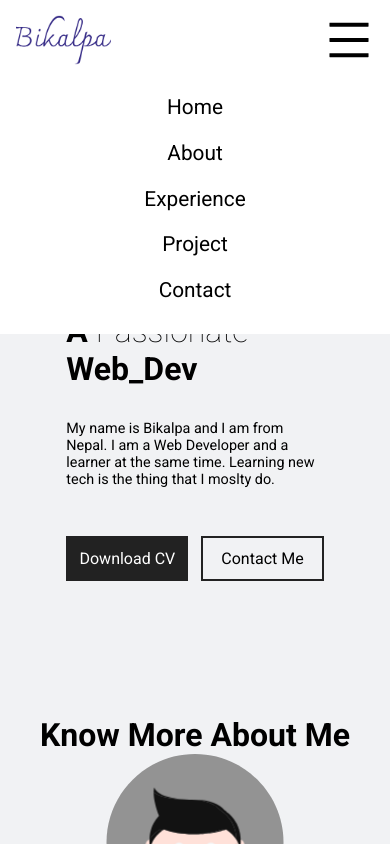
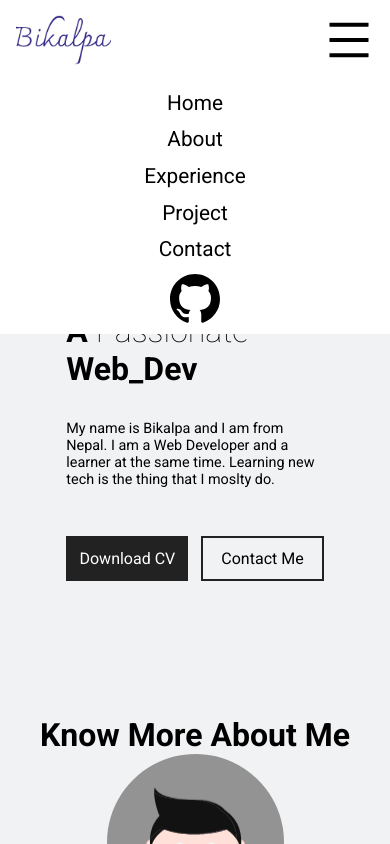
Before and after one commit to Bikalpa-Paudel/Main-Portfolio-Site, a React (Create React App) app: page / in a window 390 px wide. Both pictures are taken after a click on the element 348 px from the left and 42 px from the top of the page. Shown: the top 844 px of the page. Built offline with nearby package versions, Linux system fonts and the light colour scheme.

Commit message:
more responsiveness on Home Navbar and about section

```diff
--- a/src/components/about/AboutCard.css
+++ b/src/components/about/AboutCard.css
@@ -32,7 +32,6 @@
 
 @media  screen and (max-width: 800px) {
     .about-card{
-        margin-bottom: 1rem;
-        margin-top: 1rem;
+       margin: 1rem 1rem 1rem 1rem;
     }
 }
--- a/src/components/about/Svg1.css
+++ b/src/components/about/Svg1.css
@@ -1,4 +1,11 @@
 .about-svg1{
-    height: 300px;
-    width: 300px;
+    height: 600px;
+    width: 600px;
 }
+@media screen and (max-width:800px) {
+    .about-svg1{
+        height: 300px;
+        width: 300px;
+
+    }
+}
--- a/src/components/about/Svg1.js
+++ b/src/components/about/Svg1.js
@@ -3,7 +3,7 @@ export default function Svg1() {
     return (
         <>
 
-            <svg id="about-svg1" width="300" height="300" viewBox="0 0 200 200" fill="none" xmlns="http://www.w3.org/2000/svg">
+            <svg id="about-svg1" viewBox="0 0 200 200" fill="none" xmlns="http://www.w3.org/2000/svg">
                 <g id="SVGRepo_iconCarrier">
                     <path id="Vector" d="M100 200C155.228 200 200 155.228 200 100C200 44.7715 155.228 0 100 0C44.7715 0 0 44.7715 0 100C0 155.228 44.7715 200 100 200Z" fill="#939393" />
                     <g id="Group">
--- a/src/components/navbar/Ham.css
+++ b/src/components/navbar/Ham.css
@@ -20,13 +20,15 @@
     text-decoration: none;
 }
 
-.github-icon{
+.github-icon-1{
     font-size: 50px;
     color: black;
+
 }
 
 @media screen and (max-width:1000px){
     .ham{
          display: inline;
     }
+
 }
--- a/src/components/navbar/Ham.js
+++ b/src/components/navbar/Ham.js
@@ -12,7 +12,7 @@ export default function Ham(props) {
                 <li onClick={props.navFunction}><a href="#experience" className="icon experience">Experience</a></li>
                 <li onClick={props.navFunction}><a href="#project" className="icon project">Project</a></li>
                 <li onClick={props.navFunction}><a href="#contact" className="icon contact">Contact</a></li>
-                <li onClick={props.navFunction}><a href="https://github.com/Bikalpa-Paudel" target='blank_'><BsGithub className='github-icon'/></a></li>
+                <li onClick={props.navFunction}><a href="https://github.com/Bikalpa-Paudel" target='blank_'><BsGithub className='github-icon-1'/></a></li>
             </div>
         </div>
     )
```
